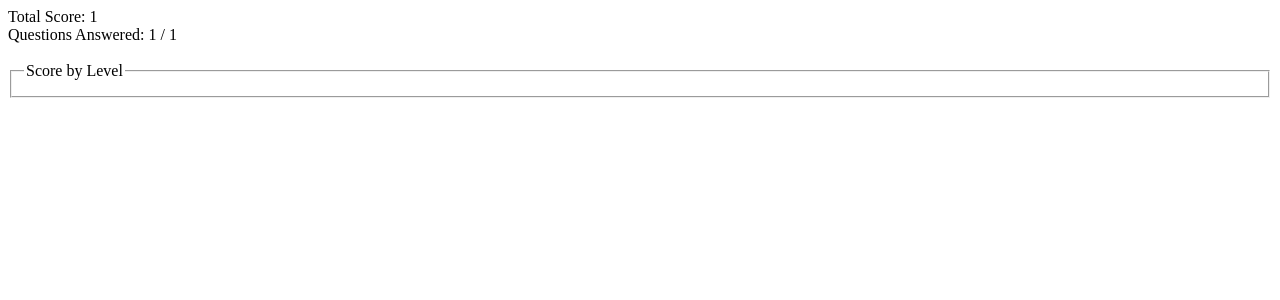
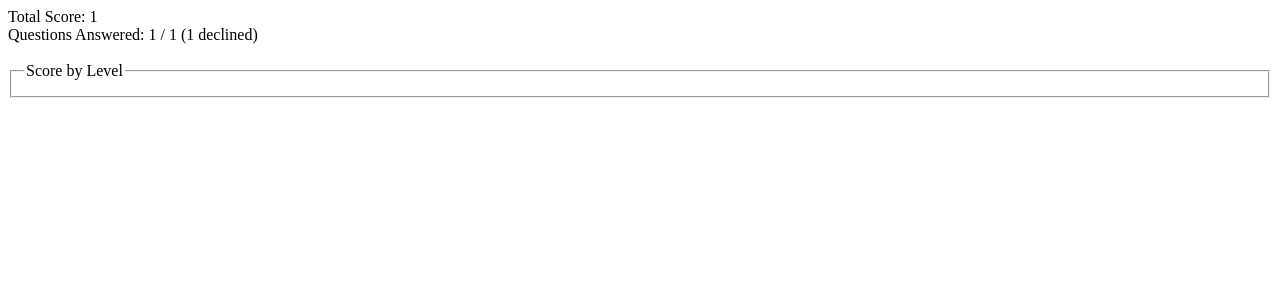
Before and after one commit to SystemsInMotion/Prog-Lang-Eval, a CodeIgniter app: template application/views/test_results_view.php in a window 1280 px wide. Shown: the top 300 px of the page. Run offline with CodeIgniter, Linux system fonts and the light colour scheme; the template is opened without the code that fills it: most values are stand-ins (such as "Sample title", 1, 10 or a date in 2020); data that the repository does not hold is empty; some libraries are stand-ins or nearby versions.

Commit message:
Adding total declined

```diff
--- a/application/views/test_results_view.php
+++ b/application/views/test_results_view.php
@@ -18,7 +18,7 @@
 
 	Total Score: <?=$test->getTotalScore()?>
 	<br>
-	Questions Answered: <?=$test->getTotalAnswered()?> / <?=$test->getTotalQuestions()?>
+	Questions Answered: <?=$test->getTotalAnswered()?> / <?=$test->getTotalQuestions()?> (<?=$test->getTotalDeclined()?> declined)
 	<br>
 	<br>
 
```
